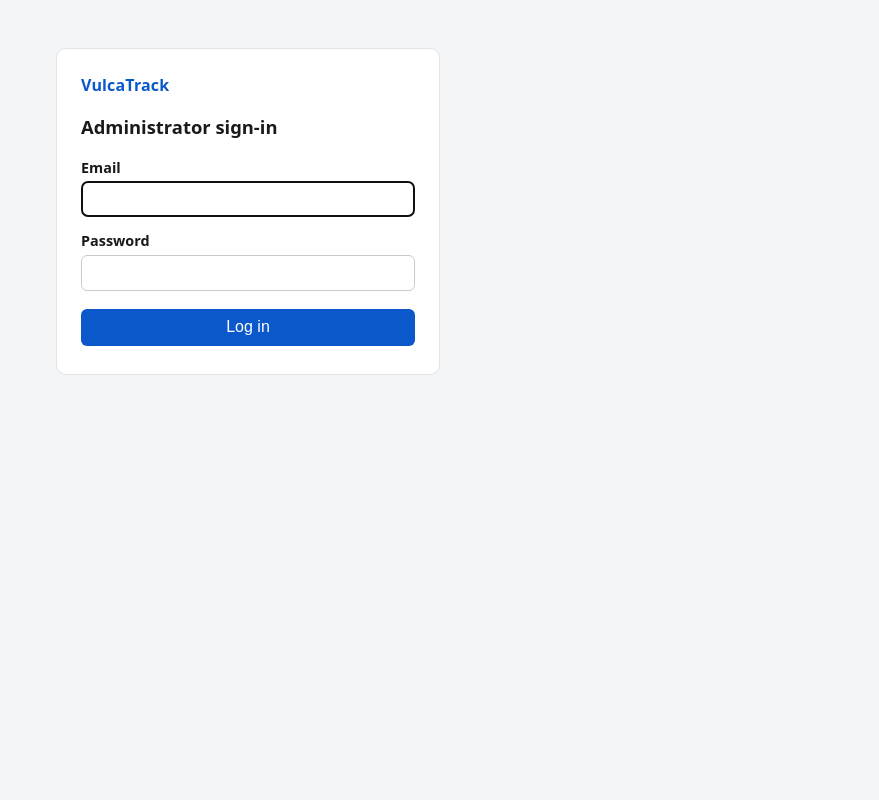
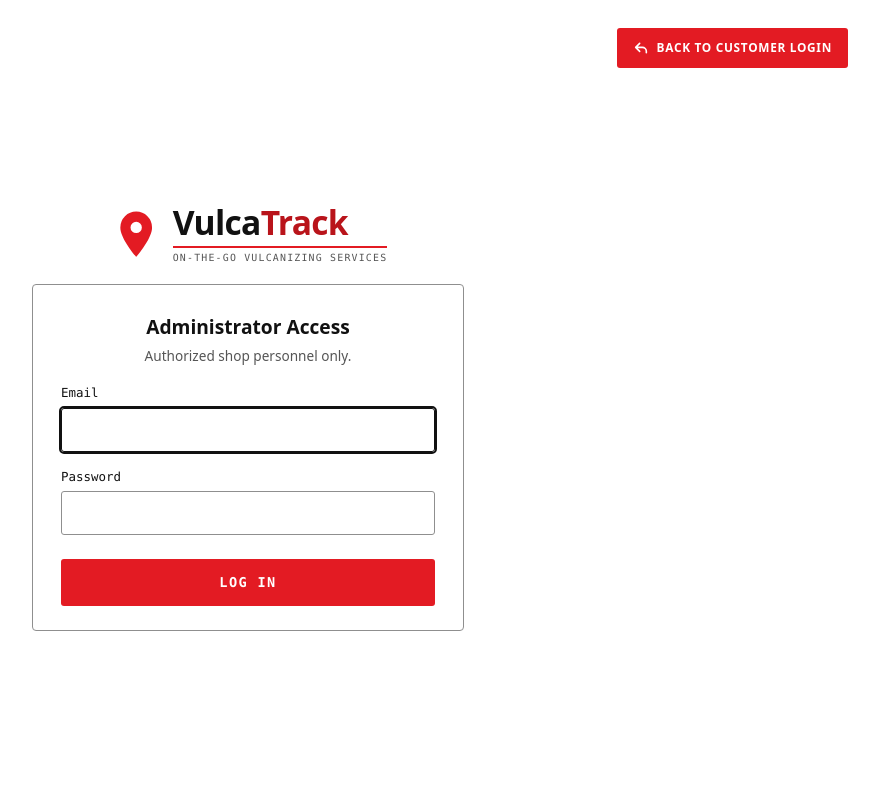
Before and after one commit to Iyani99/VulcaTrack, a PHP site: page /vulcatrack/admin/login.php in a window 1280 px wide. Shown: the whole page, without its empty margins (392-1271 px from the left). Run offline with PHP 8.4, Linux system fonts and the light colour scheme.

Commit message:
feat(ui): redesign admin login and show customer avatar in header

```diff
--- a/vulcatrack/admin/login.php
+++ b/vulcatrack/admin/login.php
@@ -20,8 +20,9 @@ $errors = [];
 $old = [];
 
 if ($_SERVER['REQUEST_METHOD'] === 'POST') {
-    $email = trim((string) ($_POST['email'] ?? ''));
-    $password = (string) ($_POST['password'] ?? '');
+    // strings only: a forged email[] / password[] is treated as missing input (no warning)
+    $email = is_string($_POST['email'] ?? null) ? trim($_POST['email']) : '';
+    $password = is_string($_POST['password'] ?? null) ? $_POST['password'] : '';
     $old['email'] = $email;
 
     if (!Csrf::check($_POST['_csrf'] ?? null)) {
--- a/vulcatrack/assets/css/app.css
+++ b/vulcatrack/assets/css/app.css
@@ -1209,7 +1209,9 @@ body.admin .btnlink--outline:hover { background: var(--adm-ink); border-color: v
 .cust .appnav a:hover { color: var(--cu-ink); }
 .cust .appnav a.is-active { color: var(--cu-red-dark); border-bottom-color: var(--cu-red-dark); font-weight: 700; }
 .cust .appbar__account { display: flex; align-items: center; gap: .9rem; min-width: 0; }
-.cust .appbar__user { display: flex; align-items: center; gap: .4rem; min-width: 0; font-size: .88rem; }
+.cust .appbar__user { display: flex; align-items: center; gap: .4rem; min-width: 0; min-height: 2.75rem; font-size: .88rem; color: inherit; text-decoration: none; }
+.cust .appbar__user:hover .appbar__name { text-decoration: underline; text-underline-offset: 2px; }
+.cust .appbar__avatar { width: 2rem; height: 2rem; flex: none; border-radius: 50%; object-fit: cover; background: #eee; }
 .cust .appbar__icon { width: 1.4rem; height: 1.4rem; flex: none; fill: none; stroke: currentColor; stroke-width: 1.6; }
 .cust .appbar__name { max-width: 10rem; overflow: hidden; white-space: nowrap; text-overflow: ellipsis; }
 .cust .appbar__logout button {
@@ -1373,6 +1375,9 @@ body.admin .btnlink--outline:hover { background: var(--adm-ink); border-color: v
 
 .cauth .cauth-card { width: min(100%, 27rem); padding: 1.75rem 1.75rem 1.5rem; background: #fff; border: 1px solid #8f8f8f; border-radius: 4px; }
 .cauth .cauth-title { margin: 0 0 1.1rem; font-size: 1.2rem; font-weight: 800; text-align: center; }
+/* admin login: a title with a one-line note under it */
+.cauth .cauth-title--tight { margin-bottom: .3rem; }
+.cauth .cauth-sub { margin: 0 0 1.1rem; font-size: .85rem; color: #555; text-align: center; }
 
 /* sign up: a static "Customer account" bar where the Figma had its Admin |
    Customer toggle (no toggle anywhere — log in and sign up are customer-only) */
--- a/vulcatrack/login.php
+++ b/vulcatrack/login.php
@@ -20,8 +20,9 @@ $old = [];
 $notice = isset($_GET['registered']) ? 'Registration successful. Please log in.' : null;
 
 if ($_SERVER['REQUEST_METHOD'] === 'POST') {
-    $email = trim((string) ($_POST['email'] ?? ''));
-    $password = (string) ($_POST['password'] ?? '');
+    // strings only: a forged email[] / password[] is treated as missing input (no warning)
+    $email = is_string($_POST['email'] ?? null) ? trim($_POST['email']) : '';
+    $password = is_string($_POST['password'] ?? null) ? $_POST['password'] : '';
     $old['email'] = $email;
 
     if (!Csrf::check($_POST['_csrf'] ?? null)) {
--- a/vulcatrack/src/Views/admin_login.php
+++ b/vulcatrack/src/Views/admin_login.php
@@ -1,17 +1,26 @@
 <?php
 /**
- * Admin login form. No registration link — admins are provisioned via CLI.
- * Expects: string $pageTitle, array<string,string> $errors, array<string,string> $old
+ * Admin login form. No sign-up link — admins are provisioned internally
+ * (database/seed_admin.php). Expects: string $pageTitle,
+ * array<string,string> $errors, array<string,string> $old
+ *
+ * Uses the customer auth shell (brand, card, fields, red submit), so both
+ * sign-in screens look like one product — but it stays its own route and
+ * form: no Admin | Customer toggle, no role selector, no "Forgot password?"
+ * (no reset flow exists). The shell's top-right action leads back to the
+ * customer login, which in turn links here.
  */
-require __DIR__ . '/partials/top.php';
+$backLink = ['Back to Customer Login', '/login.php'];
+require __DIR__ . '/partials/customer_auth_top.php';
 ?>
-<h1>Administrator sign-in</h1>
+<h1 class="cauth-title cauth-title--tight" id="cauth-title">Administrator Access</h1>
+<p class="cauth-sub">Authorized shop personnel only.</p>
 
 <?php if (!empty($errors['form'])): ?>
-  <p class="error"><?= e($errors['form']) ?></p>
+  <p class="cauth-alert" role="alert"><?= e($errors['form']) ?></p>
 <?php endif; ?>
 
-<form method="post" action="<?= e(vulcatrack_url('/admin/login.php')) ?>" novalidate>
+<form method="post" action="<?= e(vulcatrack_url('/admin/login.php')) ?>" class="cauth-form" novalidate>
   <?= \VulcaTrack\Auth\Csrf::field() ?>
 
   <label for="email">Email</label>
@@ -21,7 +30,7 @@ require __DIR__ . '/partials/top.php';
   <label for="password">Password</label>
   <input type="password" id="password" name="password" required autocomplete="current-password">
 
-  <button type="submit">Log in</button>
+  <button type="submit" class="cauth-submit">Log in</button>
 </form>
 
-<?php require __DIR__ . '/partials/bottom.php'; ?>
+<?php require __DIR__ . '/partials/customer_auth_bottom.php'; ?>
--- a/vulcatrack/src/Views/partials/customer_auth_top.php
+++ b/vulcatrack/src/Views/partials/customer_auth_top.php
@@ -3,8 +3,9 @@
  * Shell for the customer Log in / Sign up screens (Phase 7.4b-b: Customer
  * auth Figma). A white page with a top-right back action, the centered
  * VulcaTrack brand and a bordered card that the page fills. Every rule is
- * scoped under .cauth (inside the .cust customer theme), so the admin login —
- * which keeps the plain partials/top.php shell — is unaffected.
+ * scoped under .cauth (inside the .cust customer theme). The admin login
+ * (src/Views/admin_login.php) uses this same shell since the Phase 7.4 Chunk 1
+ * redesign — presentation only; its form, route and session stay separate.
  *
  * Expects: string $pageTitle
  *          array  $backLink  [label, path] for the top-right action
```
Also changed, not shown: vulcatrack/src/Views/partials/customer_top.php (+21 -1 lines), vulcatrack/tests/http/AdminShellTest.php (+80 -0 lines), vulcatrack/tests/http/CustomerProfileTest.php (+20 -0 lines).
